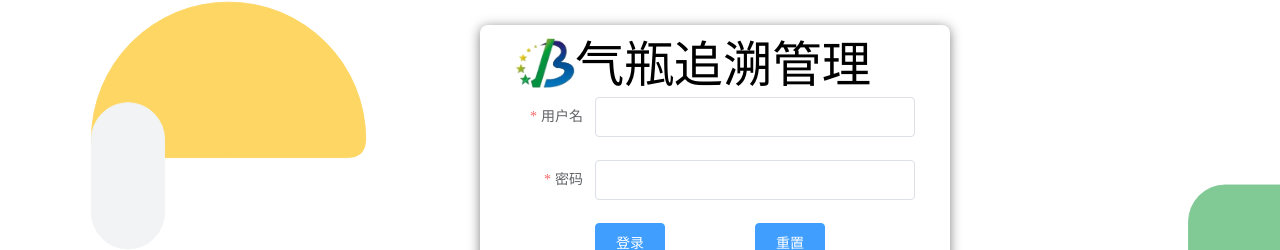
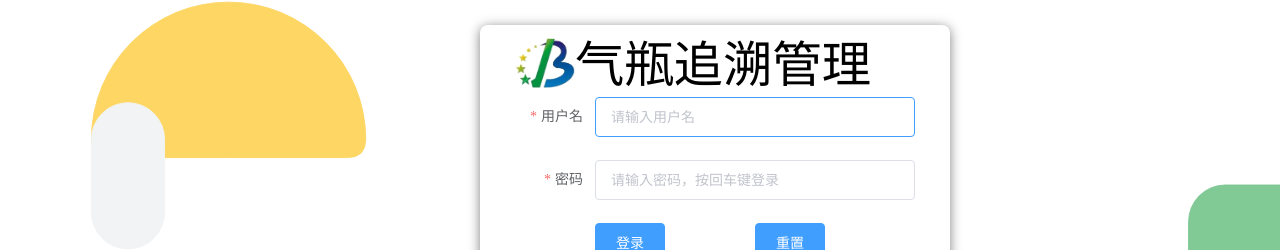
Before and after one commit to kesic2004/cd-yusheng-monitor-project, a Vue app: page /Login in a window 1280 px wide. Shown: the part 215-465 px from the top of the page. Built offline with nearby package versions, Linux system fonts and the light colour scheme; no server answers.

Commit message:
按回车登录

```diff
--- a/src/components/Login.vue
+++ b/src/components/Login.vue
@@ -2,16 +2,16 @@
   <div>
     <img src="@/assets/login.svg" class="backgroundImageStyle" />
     <!-- class="LoginPageStyle" -->
-    <el-form v-if="loginShow" status-icon ref="myForm" label-width="80px" class="LoginPageStyle" :model="loginForm" :rules="loginRules">
+    <el-form v-if="loginShow" status-icon ref="myForm" label-width="80px" class="LoginPageStyle" :model="loginForm" :rules="loginRules" @submit.native.prevent>
       <span style="font-size: 37pt;font-family: Kaiti;display: flex; align-items: center;"><img src="@/assets/logo.png" style="height: 15%;width: 15%;" />气瓶追溯管理</span>
       <el-form-item prop="myKey" label="用户名" style="margin-top: 1px;">
-        <el-input type="text" v-model="loginForm.myKey" />
+        <el-input autofocus type="text" v-model="loginForm.myKey" placeholder="请输入用户名" />
       </el-form-item>
       <el-form-item prop="myValue" label="密码" style="margin-top: 5px;">
-        <el-input type="password" v-model="loginForm.myValue" />
+        <el-input type="password" v-model="loginForm.myValue" placeholder="请输入密码，按回车键登录" />
       </el-form-item>
       <el-form-item style="margin-top: 11px;">
-        <el-button type="primary" @click="login('myForm')" style="margin-right: 45px;">登录</el-button>
+        <el-button type="primary" native-type="submit" @click="login('myForm')" style="margin-right: 45px;">登录</el-button>
         <el-button type="primary" @click="reset()" style="margin-left: 45px;">重置</el-button>
       </el-form-item>
     </el-form>
```
